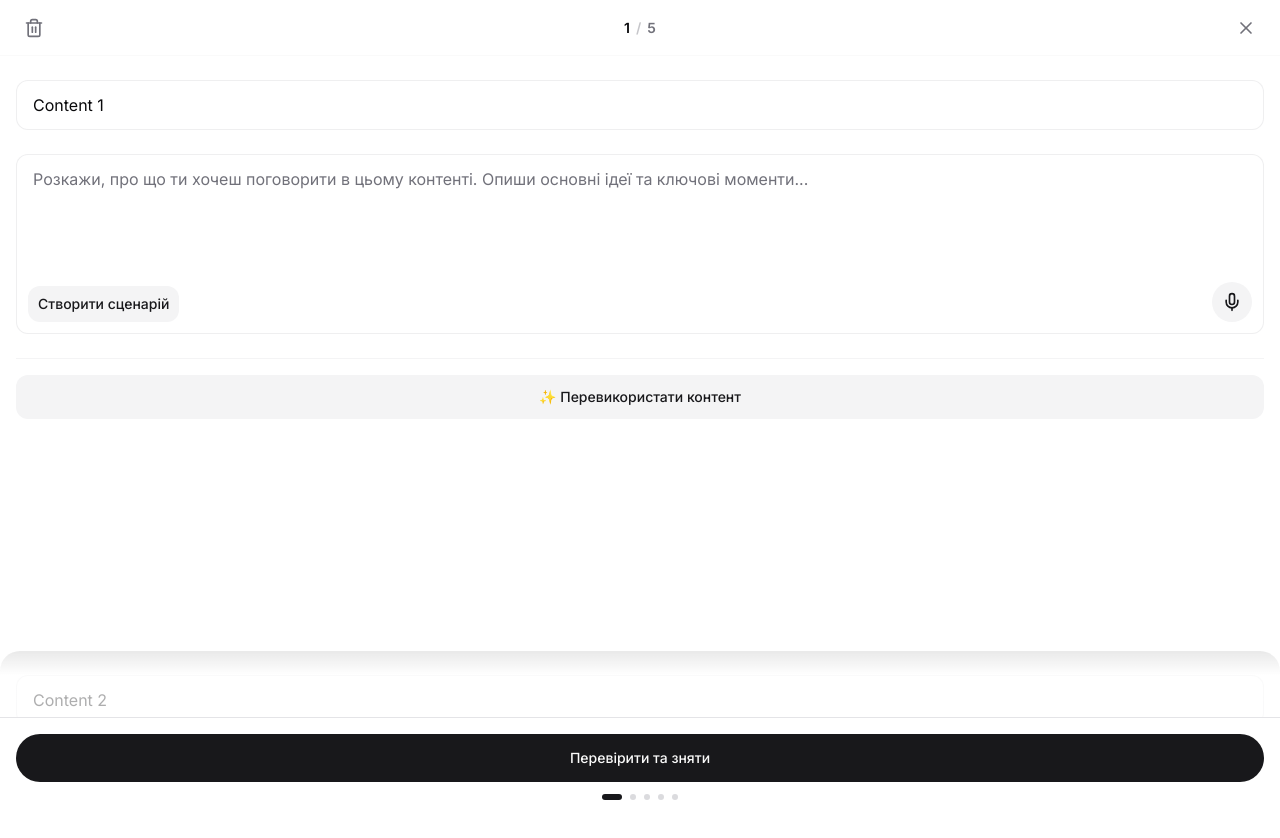
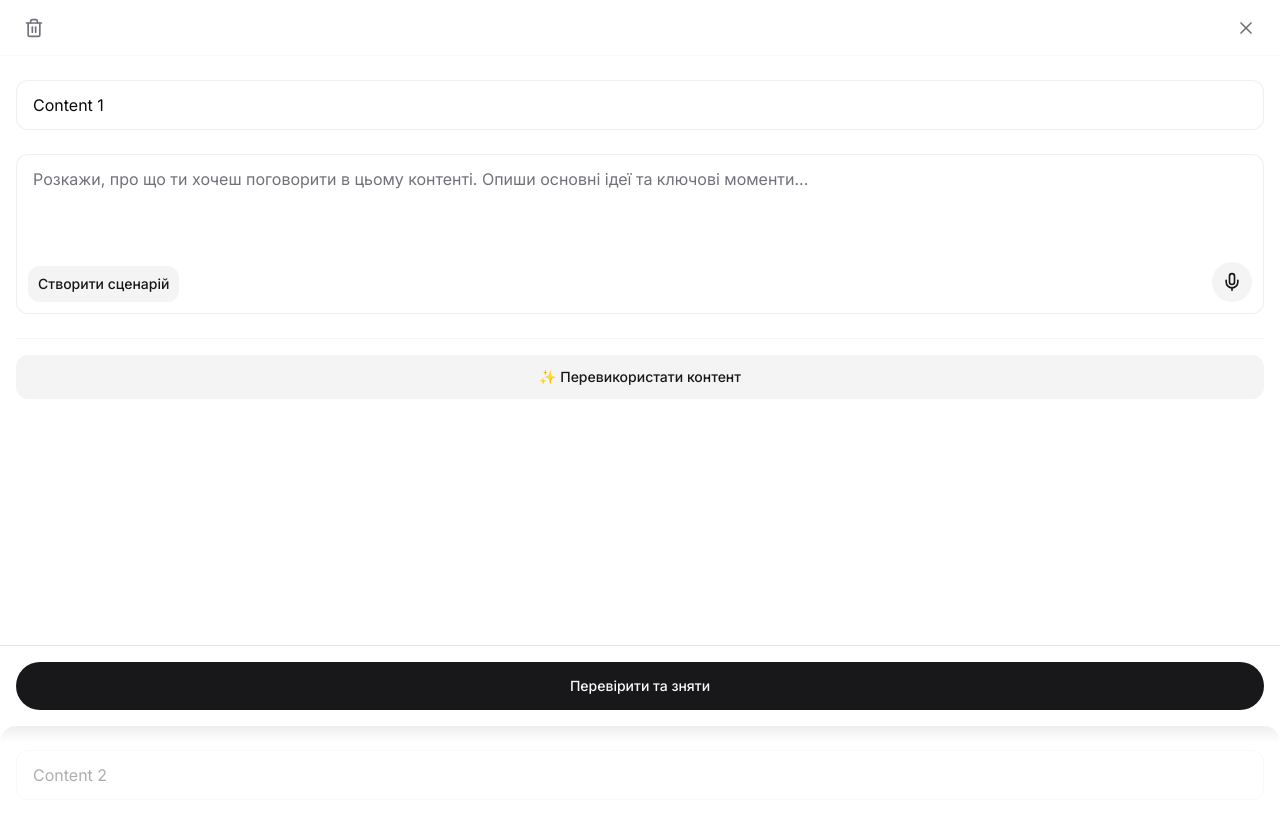
Before and after one commit to valeriya-ruta/ruta-app-demo, a Next.js app: page /create in a window 1280 px wide. Shown: the top 838 px of the page. Built offline with nearby package versions, Linux system fonts and the light colour scheme.

Commit message:
Fixing swiping of items

```diff
--- a/app/create/page.tsx
+++ b/app/create/page.tsx
@@ -1,6 +1,6 @@
 "use client";
 
-import { useState, useCallback, useRef, useEffect } from "react";
+import { useState, useRef, useEffect } from "react";
 import { motion, useAnimation, PanInfo } from "framer-motion";
 import AppShell from "@/components/AppShell";
 import { Input } from "@/components/ui/input";
@@ -26,25 +26,37 @@ export default function CreatePage() {
   const [containerHeight, setContainerHeight] = useState(0);
   const [isDragging, setIsDragging] = useState(false);
   const controls = useAnimation();
+  const currentIndexRef = useRef(currentIndex);
 
   const itemCount = CONTENT_ITEMS.length;
   const peekAmount = 0.10; // 10% peek
-  const snapThreshold = 70;
-  const velocityThreshold = 250;
+  const snapThreshold = 60;
+  const velocityThreshold = 200;
 
   // Calculate item height (90% of container to leave 10% for peek)
   const itemHeight = containerHeight * (1 - peekAmount);
+
+  // Keep ref in sync
+  useEffect(() => {
+    currentIndexRef.current = currentIndex;
+  }, [currentIndex]);
 
   // Measure container height
   useEffect(() => {
     const updateHeight = () => {
       if (containerRef.current) {
         const height = containerRef.current.getBoundingClientRect().height;
+        if (height > 0) {
           setContainerHeight(height);
+        }
       }
     };
 
-    const timer = setTimeout(updateHeight, 50);
+    // Multiple attempts to ensure we get the height
+    updateHeight();
+    const timer1 = setTimeout(updateHeight, 100);
+    const timer2 = setTimeout(updateHeight, 300);
+
     window.addEventListener("resize", updateHeight);
 
     const resizeObserver = new ResizeObserver(updateHeight);
@@ -53,82 +65,73 @@ export default function CreatePage() {
     }
 
     return () => {
-      clearTimeout(timer);
+      clearTimeout(timer1);
+      clearTimeout(timer2);
       window.removeEventListener("resize", updateHeight);
       resizeObserver.disconnect();
     };
   }, []);
 
-  // Calculate Y offset for an index
-  const getYOffset = useCallback(
-    (index: number) => -index * itemHeight,
-    [itemHeight]
-  );
-
   // Snap to index with animation
-  const snapToIndex = useCallback(
-    async (index: number, immediate = false) => {
+  const snapToIndex = (index: number, immediate = false) => {
     const clampedIndex = Math.max(0, Math.min(index, itemCount - 1));
-      const targetY = getYOffset(clampedIndex);
+    const targetY = -clampedIndex * itemHeight;
 
     if (immediate) {
       controls.set({ y: targetY });
     } else {
-        await controls.start({
+      controls.start({
         y: targetY,
         transition: {
           type: "tween",
-            duration: 0.28,
+          duration: 0.3,
           ease: [0.25, 0.1, 0.25, 1],
         },
       });
     }
 
-      if (clampedIndex !== currentIndex) {
     setCurrentIndex(clampedIndex);
+    currentIndexRef.current = clampedIndex;
+
     // Haptic feedback
-        if (typeof navigator !== "undefined" && navigator.vibrate) {
+    if (!immediate && typeof navigator !== "undefined" && navigator.vibrate) {
       navigator.vibrate(10);
     }
+  };
+
+  // Initialize position when height is ready
+  useEffect(() => {
+    if (containerHeight > 0 && itemHeight > 0) {
+      controls.set({ y: -currentIndexRef.current * itemHeight });
     }
-    },
-    [controls, currentIndex, getYOffset, itemCount]
-  );
-
-  // Initialize position
-  useEffect(() => {
-    if (containerHeight > 0) {
-      snapToIndex(0, true);
-    }
-  }, [containerHeight, snapToIndex]);
+  }, [containerHeight, itemHeight, controls]);
 
   // Drag handlers
-  const handleDragStart = () => setIsDragging(true);
+  const handleDragStart = () => {
+    setIsDragging(true);
+  };
 
   const handleDragEnd = (_: any, info: PanInfo) => {
     setIsDragging(false);
+
     const { offset, velocity } = info;
+    const currentIdx = currentIndexRef.current;
 
-    let targetIndex = currentIndex;
-    const distanceTriggered = Math.abs(offset.y) > snapThreshold;
-    const velocityTriggered = Math.abs(velocity.y) > velocityThreshold;
+    let targetIndex = currentIdx;
 
-    if (distanceTriggered || velocityTriggered) {
+    // Check if drag distance or velocity exceeds threshold
+    if (Math.abs(offset.y) > snapThreshold || Math.abs(velocity.y) > velocityThreshold) {
       if (offset.y < 0 || velocity.y < -velocityThreshold) {
-        targetIndex = currentIndex + 1;
+        // Swiped up - go to next
+        targetIndex = currentIdx + 1;
       } else if (offset.y > 0 || velocity.y > velocityThreshold) {
-        targetIndex = currentIndex - 1;
+        // Swiped down - go to previous
+        targetIndex = currentIdx - 1;
       }
     }
 
     snapToIndex(targetIndex);
   };
-
-  // Drag constraints
-  const getDragConstraints = () => ({
-    top: -((itemCount - 1) * itemHeight) - containerHeight * 0.15,
-    bottom: containerHeight * 0.15,
-  });
 
   return (
     <AppShell>
@@ -139,18 +142,6 @@ export default function CreatePage() {
             <Trash2 className="w-5 h-5" />
           </button>
 
-          {/* Position indicator */}
-          <motion.div
-            key={currentIndex}
-            initial={{ opacity: 0, scale: 0.9 }}
-            animate={{ opacity: 1, scale: 1 }}
-            className="flex items-center gap-1.5 text-sm font-semibold"
-          >
-            <span className="text-foreground">{currentIndex + 1}</span>
-            <span className="text-muted-foreground/40">/</span>
-            <span className="text-muted-foreground">{itemCount}</span>
-          </motion.div>
-
           <button className="p-2 text-muted-foreground hover:text-foreground transition-colors">
             <X className="w-5 h-5" />
           </button>
@@ -159,25 +150,23 @@ export default function CreatePage() {
         {/* Scrollable Content Area */}
         <div
           ref={containerRef}
-          className="flex-1 relative overflow-hidden touch-none"
+          className="flex-1 relative overflow-hidden"
+        >
+          {containerHeight > 0 && itemHeight > 0 && (
+            <motion.div
+              className="w-full absolute inset-x-0 top-0 touch-none select-none"
               style={{ touchAction: "none" }}
-        >
-          {containerHeight > 0 && (
-            <motion.div
-              className="w-full will-change-transform"
               drag="y"
-              dragConstraints={getDragConstraints()}
-              dragElastic={0.12}
+              dragConstraints={{
+                top: -((itemCount - 1) * itemHeight) - 50,
+                bottom: 50,
+              }}
+              dragElastic={0.1}
               dragMomentum={false}
               onDragStart={handleDragStart}
               onDragEnd={handleDragEnd}
               animate={controls}
               initial={{ y: 0 }}
-              dragTransition={{
-                bounceStiffness: 400,
-                bounceDamping: 40,
-                power: 0.6,
-              }}
             >
               {CONTENT_ITEMS.map((item, index) => {
                 const isNext = index === currentIndex + 1;
@@ -187,22 +176,22 @@ export default function CreatePage() {
                 return (
                   <motion.div
                     key={item.id}
-                    className="relative w-full"
+                    className="relative w-full overflow-hidden"
                     style={{ height: itemHeight }}
                     animate={{
-                      opacity: isCurrent ? 1 : isNext ? (isDragging ? 1 : 0.7) : isPrevious ? 0.5 : 0.3,
+                      opacity: isCurrent ? 1 : isNext ? (isDragging ? 0.95 : 0.6) : isPrevious ? 0.5 : 0.3,
                     }}
-                    transition={{ duration: 0.2 }}
+                    transition={{ duration: 0.15 }}
                   >
-                    {/* Content item with rounded top for peek effect */}
+                    {/* Content container */}
                     <div
-                      className="absolute inset-0 overflow-hidden bg-background"
+                      className="absolute inset-0 bg-background"
                       style={{
-                        borderTopLeftRadius: isNext ? 20 : 0,
-                        borderTopRightRadius: isNext ? 20 : 0,
+                        borderTopLeftRadius: isNext ? 16 : 0,
+                        borderTopRightRadius: isNext ? 16 : 0,
                       }}
                     >
-                      {/* Content Form */}
+                      {/* Content Form - includes the button */}
                       <ContentItemForm
                         item={item}
                         router={router}
@@ -210,14 +199,14 @@ export default function CreatePage() {
                       />
                     </div>
 
-                    {/* Top shadow for next item */}
+                    {/* Top shadow for peek depth */}
                     {isNext && (
                       <div
-                        className="absolute inset-x-0 top-0 h-6 pointer-events-none z-20"
+                        className="absolute inset-x-0 top-0 h-4 pointer-events-none z-20"
                         style={{
-                          background: "linear-gradient(to bottom, rgba(0, 0, 0, 0.12), transparent)",
-                          borderTopLeftRadius: 20,
-                          borderTopRightRadius: 20,
+                          background: "linear-gradient(to bottom, rgba(0, 0, 0, 0.1), transparent)",
+                          borderTopLeftRadius: 16,
+                          borderTopRightRadius: 16,
                         }}
                       />
                     )}
@@ -227,11 +216,11 @@ export default function CreatePage() {
                       <div
                         className="absolute inset-0 pointer-events-none z-10"
                         style={{
-                          borderTopLeftRadius: 20,
-                          borderTopRightRadius: 20,
+                          borderTopLeftRadius: 16,
+                          borderTopRightRadius: 16,
                           background: `linear-gradient(to bottom,
-                            hsl(var(--background) / 0.6) 0%,
-                            hsl(var(--background) / 0.2) 50%,
+                            hsl(var(--background) / 0.5) 0%,
+                            hsl(var(--background) / 0.15) 60%,
                             transparent 100%
                           )`,
                         }}
@@ -241,36 +230,19 @@ export default function CreatePage() {
                 );
               })}
 
-              {/* Extra space at bottom */}
+              {/* Extra space at bottom for last item peek area */}
               <div style={{ height: containerHeight * peekAmount }} />
             </motion.div>
           )}
+
+          {/* Loading state */}
+          {containerHeight === 0 && (
+            <div className="flex items-center justify-center h-full">
+              <div className="w-6 h-6 border-2 border-primary/20 border-t-primary rounded-full animate-spin" />
+            </div>
+          )}
         </div>
 
-        {/* Fixed Bottom CTA */}
-        <div className="relative z-30 w-full bg-background border-t border-border px-4 pt-4 pb-3 safe-area-bottom">
-          <Button className="w-full rounded-[999px]" size="lg">
-            Перевірити та зняти
-          </Button>
-
-          {/* Progress dots */}
-          <div className="flex justify-center gap-2 mt-3">
-            {CONTENT_ITEMS.map((_, index) => (
-              <motion.div
-                key={index}
-                className="rounded-full"
-                animate={{
-                  width: index === currentIndex ? 20 : 6,
-                  height: 6,
-                  backgroundColor: index === currentIndex
-                    ? "hsl(var(--primary))"
-                    : "hsl(var(--muted-foreground) / 0.25)",
-                }}
-                transition={{ type: "spring", stiffness: 400, damping: 30 }}
-              />
-            ))}
-          </div>
-        </div>
       </div>
     </AppShell>
   );
@@ -285,7 +257,9 @@ interface ContentItemFormProps {
 
 function ContentItemForm({ item, router, isCurrent }: ContentItemFormProps) {
   return (
-    <div className="h-full flex flex-col pt-6 px-4 overflow-y-auto">
+    <div className="h-full flex flex-col">
+      {/* Scrollable content area */}
+      <div className="flex-1 overflow-y-auto pt-6 px-4">
         <div className="space-y-6">
           {/* Title Input - pre-filled with item title */}
           <Input
@@ -300,7 +274,7 @@ function ContentItemForm({ item, router, isCurrent }: ContentItemFormProps) {
           <div className="relative">
             <Textarea
               placeholder="Розкажи, про що ти хочеш поговорити в цьому контенті. Опиши основні ідеї та ключові моменти..."
-            className="min-h-[180px] pr-12 pb-14 text-base border-border/60"
+              className="min-h-[160px] pr-12 pb-14 text-base border-border/60"
               tabIndex={isCurrent ? 0 : -1}
             />
             <RecordingButton />
@@ -313,10 +287,9 @@ function ContentItemForm({ item, router, isCurrent }: ContentItemFormProps) {
               Створити сценарій
             </Button>
           </div>
-      </div>
 
           {/* Secondary Action */}
-      <div className="mt-6 pt-4 border-t border-border/40">
+          <div className="pt-4 border-t border-border/40">
             <Button
               variant="secondary"
               className="w-full"
@@ -327,5 +300,18 @@ function ContentItemForm({ item, router, isCurrent }: ContentItemFormProps) {
             </Button>
           </div>
         </div>
+      </div>
+
+      {/* Primary Action Button - inside each item */}
+      <div className="px-4 pt-4 pb-4 border-t border-border bg-background">
+        <Button
+          className="w-full rounded-[999px]"
+          size="lg"
+          tabIndex={isCurrent ? 0 : -1}
+        >
+          Перевірити та зняти
+        </Button>
+      </div>
+    </div>
   );
 }
```
Lines whose indentation alone changed are shown as unchanged.
